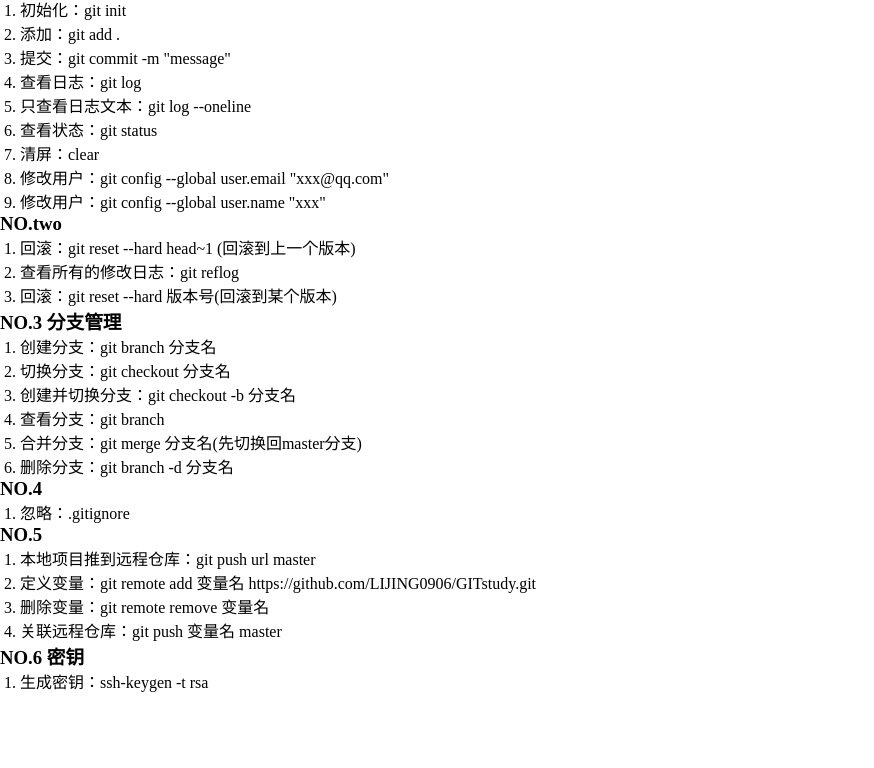
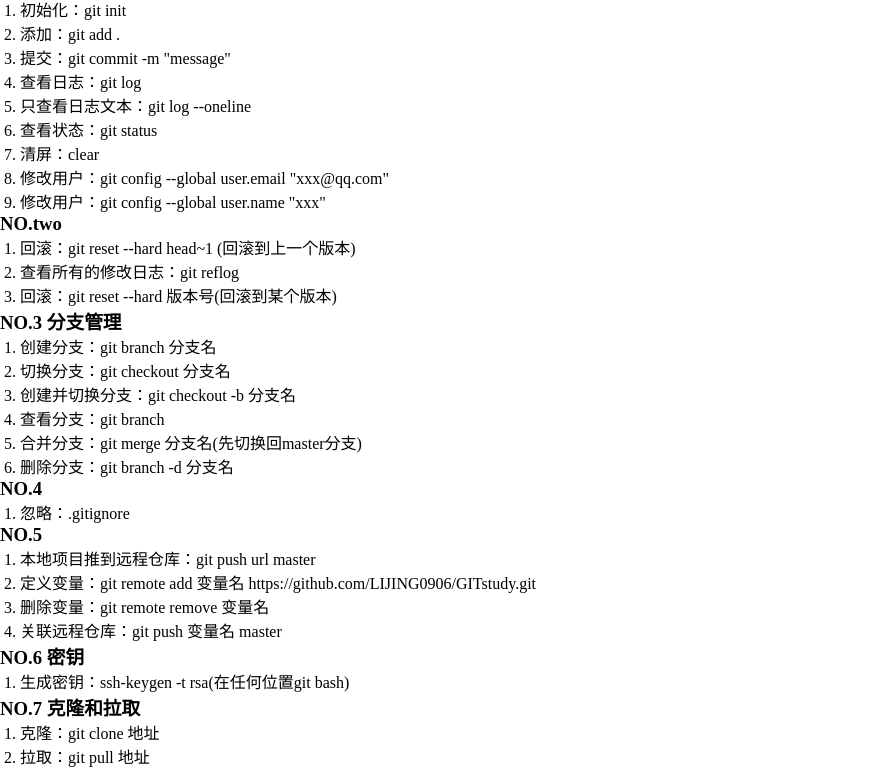
Before and after one commit to LIJING0906/GITstudy, a plain HTML site: page index.html in a window 1280 px wide. Shown: the part 71-839 px from the top of the page, without its empty margins (0-874 px from the left). Before the commit the page ends 800 px from the top, so only its background shows below. Drawn offline with Linux system fonts and the light colour scheme.

Commit message:
增加克隆和拉取

```diff
--- a/index.html
+++ b/index.html
@@ -50,7 +50,12 @@
     </ol>
     <h3>NO.6 密钥</h3>
     <ol>
-        <li>生成密钥：ssh-keygen -t rsa</li>
+        <li>生成密钥：ssh-keygen -t rsa(在任何位置git bash)</li>
+    </ol>
+    <h3>NO.7 克隆和拉取</h3>
+    <ol>
+        <li>克隆：git clone 地址</li>
+        <li>拉取：git pull 地址</li>
     </ol>
 </body>
 </html>
```
